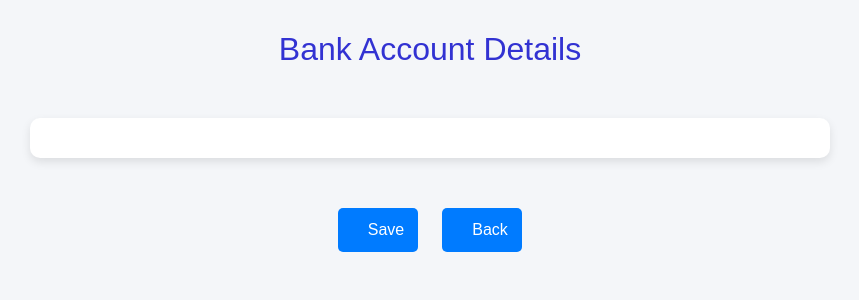
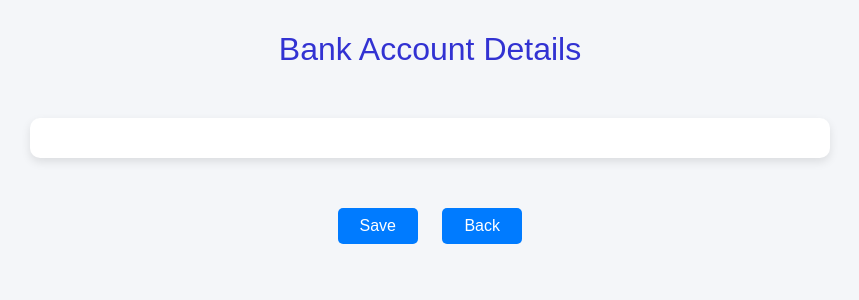
Before and after one commit to Kisara-k/bank-sys, a React (Create React App) app in the folder client/: page /profile in a window 1280 px wide. Shown: the top 300 px of the page, without its empty margins (210-1069 px from the left). Built offline with nearby package versions, Linux system fonts and the light colour scheme.

Commit message:
Update Profile.css

```diff
--- a/client/src/pages/Profile.css
+++ b/client/src/pages/Profile.css
@@ -69,7 +69,6 @@ h2 {
 }
 
 #btns input[type="submit"] {
-    padding: 10px 30px;
     margin: 0 10px;
     font-size: 16px;
     color: white;
```
